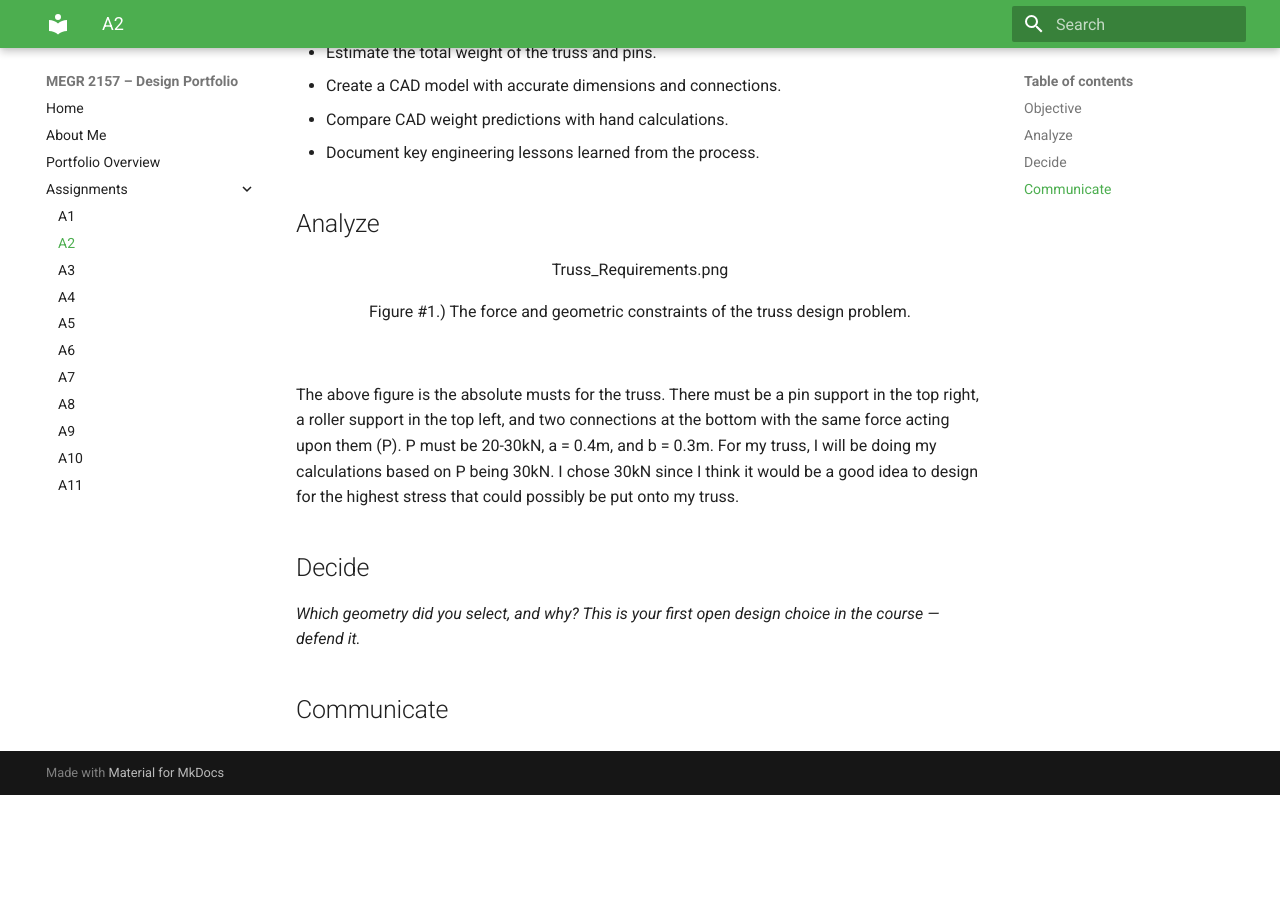
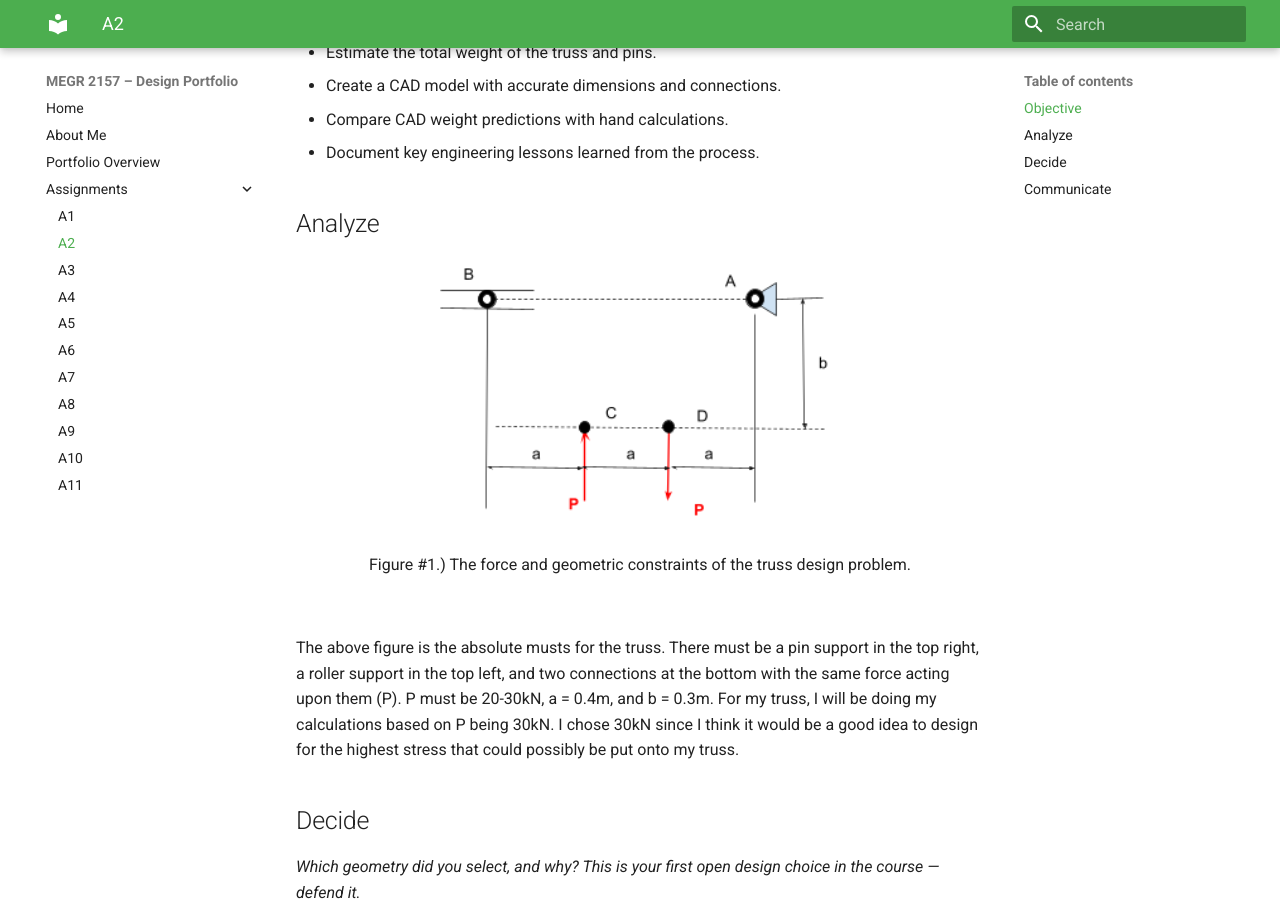
Before and after one commit to AndyChwalik/megr2157-portfolio, an MkDocs documentation site: the page built from docs/assignments/A02/index.md, in a window 1280 px wide and 900 px high, scrolled down 359 px. Built offline with MkDocs 1.6.1 and Material for MkDocs 9.7.7, drawn with Linux system fonts in a browser that asks for light colours; before the commit the page ends 1154 px from its top, so only the background shows below that.

Commit message:
Update index.md

```diff
--- a/docs/assignments/A02/index.md
+++ b/docs/assignments/A02/index.md
@@ -15,7 +15,7 @@
 ## Analyze
 
 <div align="center">
-  Truss_Requirements.png
+  <img src="Truss_Requirements.png" width="400">
   <p>Figure #1.) The force and geometric constraints of the truss design problem.</p>
 </div> <br>
 
```
